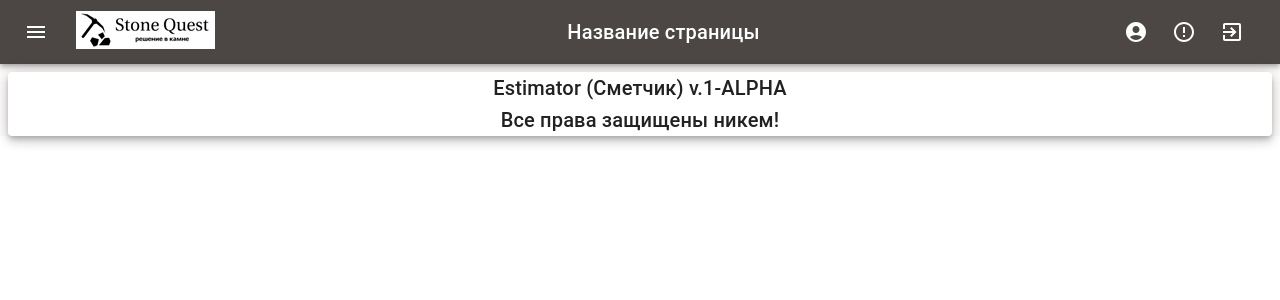
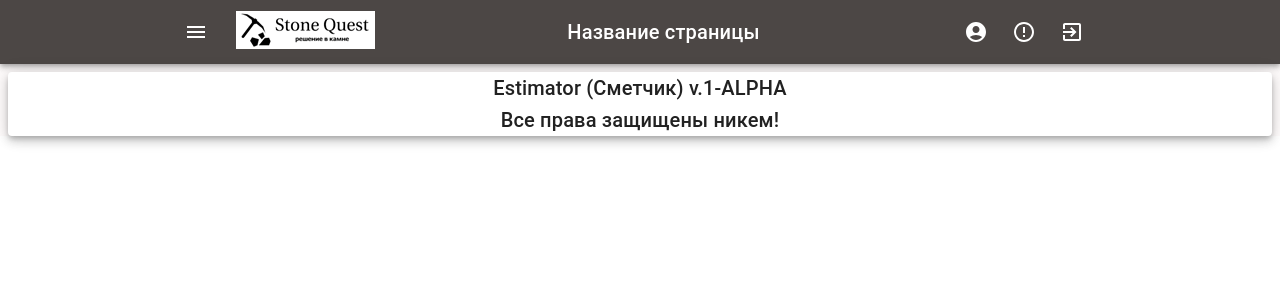
Before and after one commit to Stepanov-Pavel/app, a React (Create React App) app: page /info-page in a window 1280 px wide. Shown: the top 300 px of the page. Built offline with nearby package versions, Linux system fonts and the light colour scheme.

Commit message:
Reduced distance between icons on AppBarMenu

```diff
--- a/src/menus/AppBarMenu.jsx
+++ b/src/menus/AppBarMenu.jsx
@@ -30,7 +30,7 @@ export default function AppBarMenu() {
     return (
         <Box sx={{ flexGrow: 1 }}>
             <AppBar position="static" sx={{ background: '#4C4745' }}>
-                <Toolbar>
+                <Toolbar sx={{ mx: 20 }}>
                     <IconButton
                         size="large"
                         edge="start"
```
